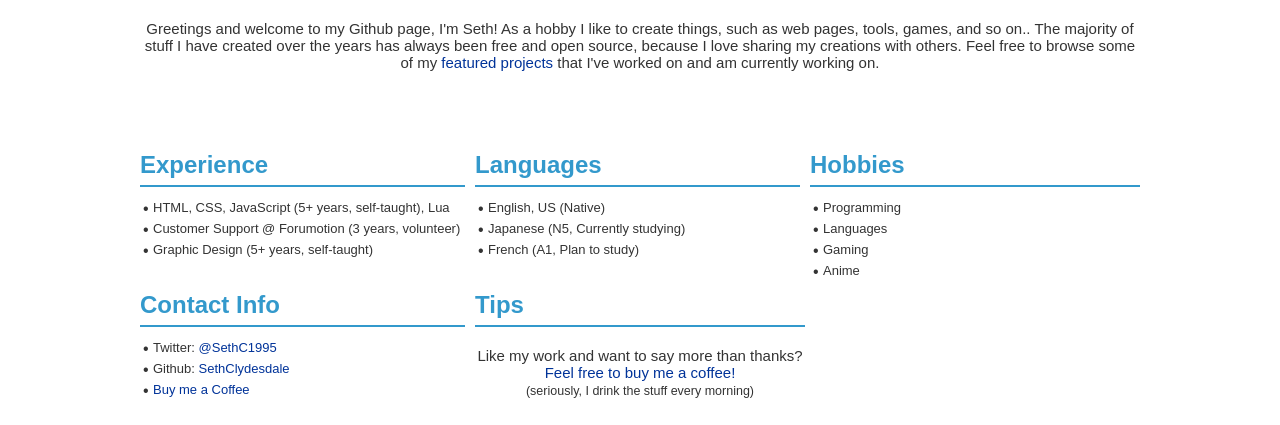
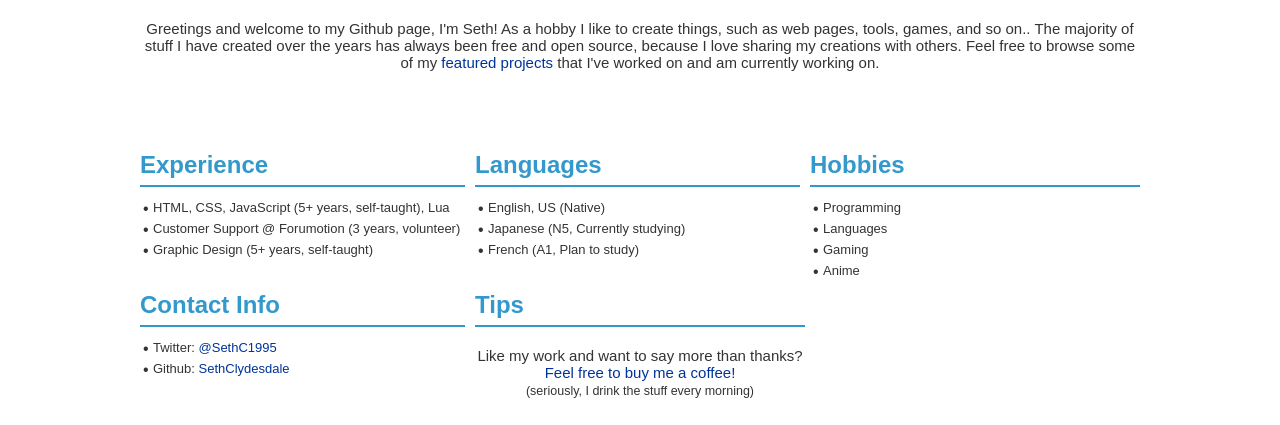
Before and after one commit to SethClydesdale/sethclydesdale.github.io, a plain HTML site: page index.html in a window 1280 px wide. Shown: the part 375-800 px from the top of the page. Drawn offline with Linux system fonts and the light colour scheme; a script that the page names is missing.

Commit message:
remove test link
woopsie, didn't want that there

```diff
--- a/index.html
+++ b/index.html
@@ -77,7 +77,6 @@
             <ul>
               <li>Twitter: <a href="https://twitter.com/SethC1995">@SethC1995</a></li>
               <li>Github: <a href="https://github.com/SethClydesdale">SethClydesdale</a></li>
-              <li><a href="https://ko-fi.com/sethc95">Buy me a Coffee</a></li>
             </ul>
           </div>
 
```
